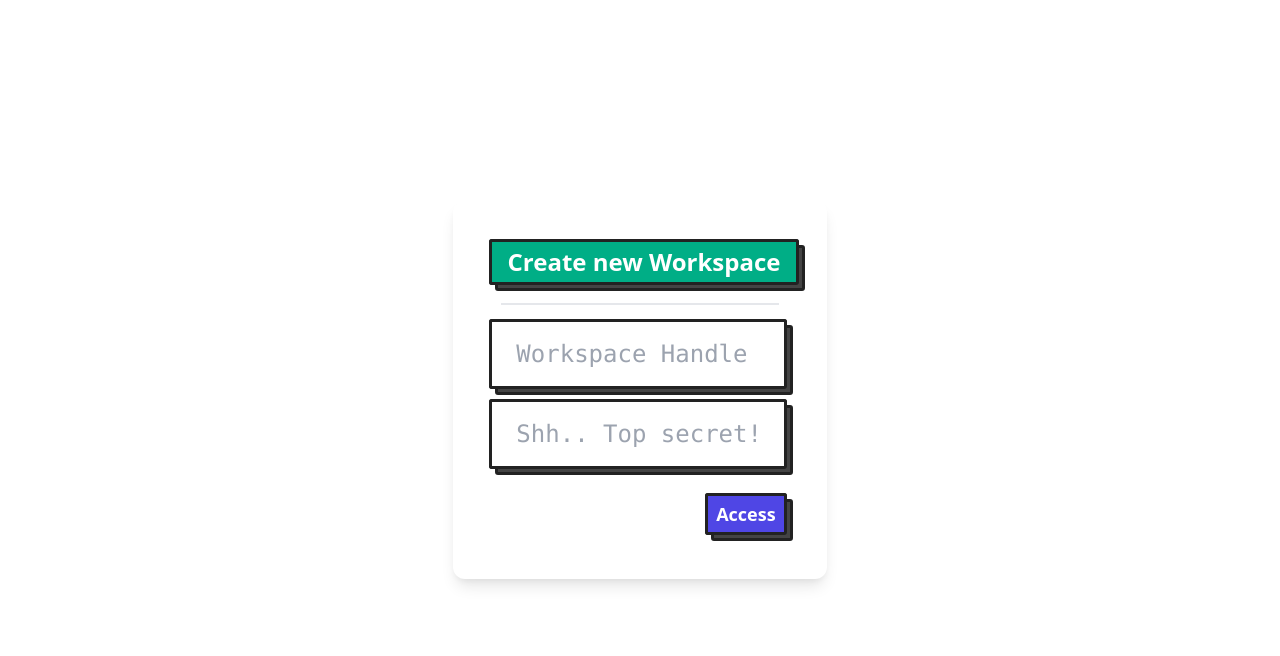
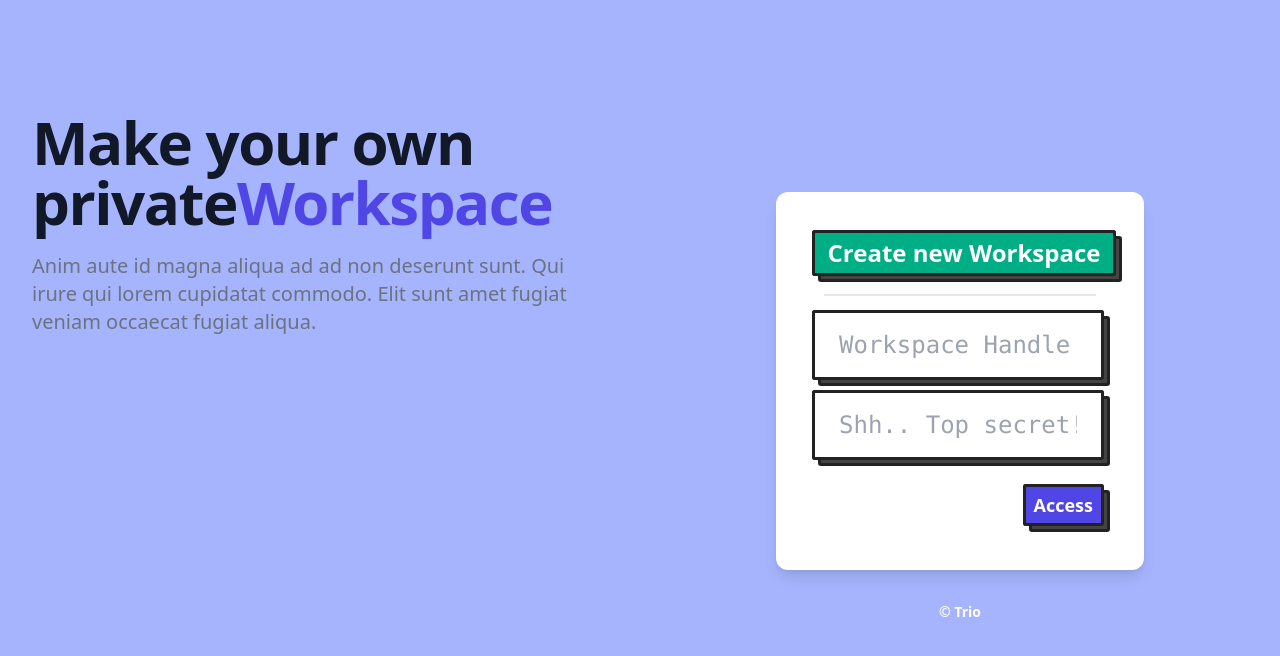
Before and after one commit to tanayvk/legendary-eagle, a React (Create React App) app: page / in a window 1280 px wide. Shown: the top 656 px of the page. Built offline with nearby package versions, Linux system fonts and the light colour scheme.

Commit message:
update homepage

```diff
--- a/src/components/Home.js
+++ b/src/components/Home.js
@@ -1,16 +1,21 @@
 import CreateWorkspace from "./CreateWorkspace.js";
 import { useHistory } from "react-router-dom";
+import HomeDesign from "./HomeDesign";
 
 function Home(props) {
   const history = useHistory();
   return (
-    <div class="h-screen overflow-hidden flex items-center justify-center">
-      <div className="py-20 px-8 md:px-10 lg:px-16 xl:px-20 h-screen w-screen flex flex-col-reverse md:flex-row items-center justify-center ">
-        <div className="space-y-8 container mx-auto flex flex-col items-center">
+    <div class="h-screen overflow-hidden bg-indigo-300 items-center justify-center">
+      <div class="grid grid-cols-5">
+        <div class="col-span-3">
+          <HomeDesign />
+        </div>
+        <div className="py-20 px-20 md:px-10 lg:px-16 w-3/4 mt-20 col-span-2 xl:px-2   items-center justify-center ">
+          <div className="space-y-8 container items-center">
             <div>
               {/* <h1 className="text-5xl text-white font-bold">Legendary Eagle</h1> */}
             </div>
-          <div className="shadow-lg xl:w-1/3 w-full p-8 flex flex-col bg-white rounded-xl">
+            <div className="shadow-lg  w-full p-8  bg-white rounded-xl">
               <CreateWorkspace history={history} />
             </div>
             <p className="text-center text-sm my-4">
@@ -21,6 +26,7 @@ function Home(props) {
           </div>
         </div>
       </div>
+    </div>
   );
 }
 
--- /dev/null
+++ b/src/components/HomeDesign.js
@@ -0,0 +1,23 @@
+import React from "react";
+import ReactDOM from "react-dom";
+
+function HomeDesign() {
+  return (
+    <div>
+      <main class="mt-10 mx-auto max-w-7xl px-4 sm:mt-12 sm:px-6 md:mt-16 lg:mt-20 lg:px-8 xl:mt-28">
+        <div class="sm:text-center lg:text-left">
+          <h1 class="text-4xl tracking-tight font-extrabold text-gray-900 sm:text-5xl md:text-6xl">
+            <span class="block xl:inline">Make your own private</span>
+            <span class="block text-indigo-600 xl:inline">Workspace</span>
+          </h1>
+          <p class="mt-3 text-base text-gray-500 sm:mt-5 sm:text-lg sm:max-w-xl sm:mx-auto md:mt-5 md:text-xl lg:mx-0">
+            Anim aute id magna aliqua ad ad non deserunt sunt. Qui irure qui
+            lorem cupidatat commodo. Elit sunt amet fugiat veniam occaecat
+            fugiat aliqua.
+          </p>
+        </div>
+      </main>
+    </div>
+  );
+}
+export default HomeDesign;
```
Lines whose indentation alone changed are shown as unchanged.
